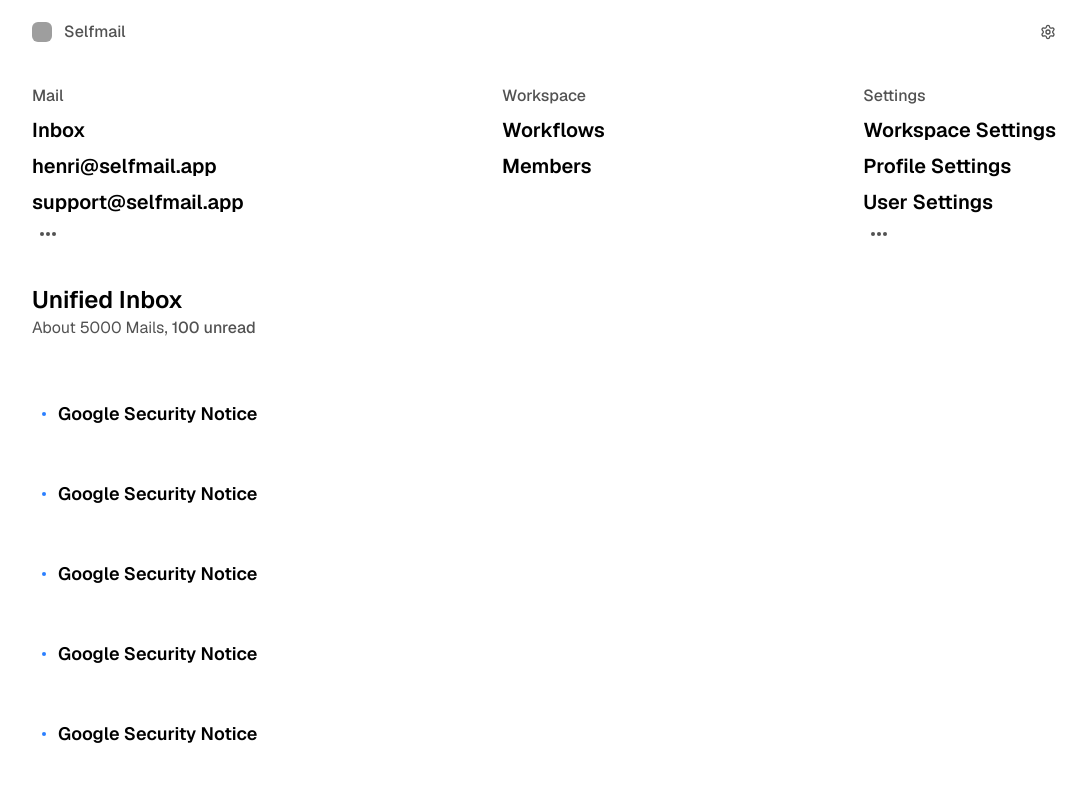
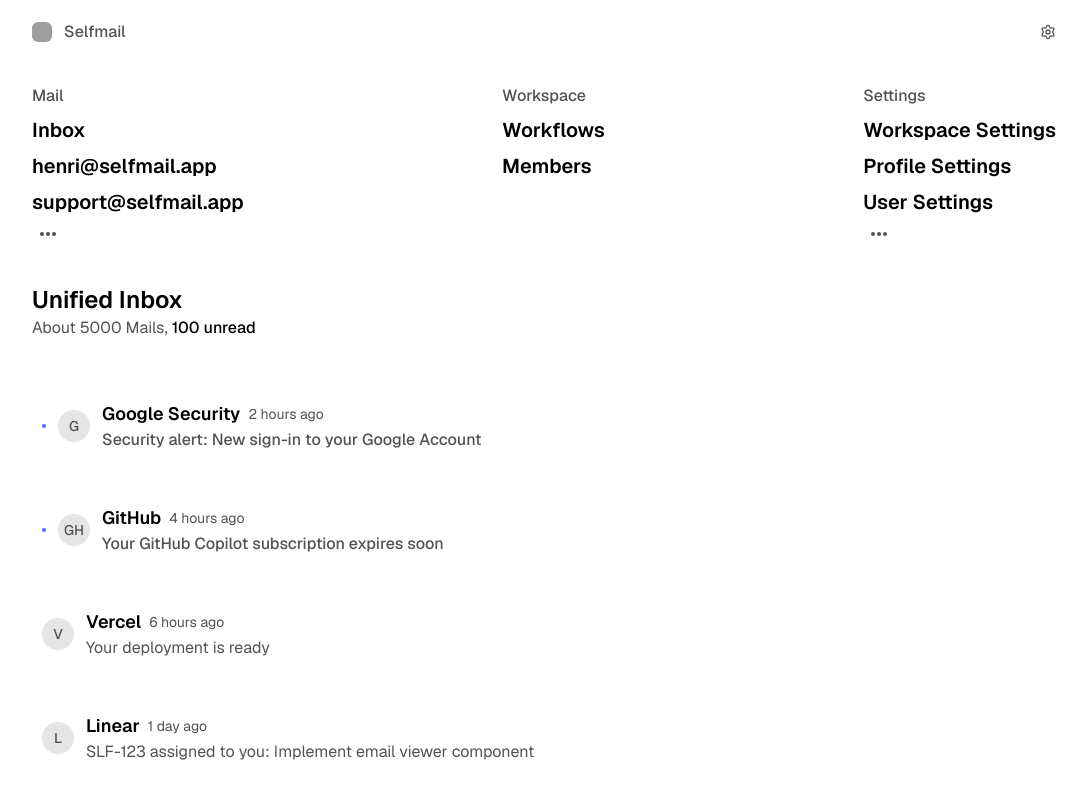
Before and after one commit to selfmail/selfmail, a React (Vite) app in the folder apps/dashboard/: page /second-inbox in a window 1280 px wide. Shown: the top 800 px of the page, without its empty margins (96-1183 px from the left). Built offline with nearby package versions, Linux system fonts and the light colour scheme; grey boxes are pictures that could not be loaded.

Commit message:
feat: add panel for email

```diff
--- a/apps/dashboard/src/components/dashboard/email-viewer.tsx
+++ b/apps/dashboard/src/components/dashboard/email-viewer.tsx
@@ -1,24 +1,84 @@
 import { useViewportSize } from "@mantine/hooks";
+import { BotIcon, ReplyIcon, TrashIcon, XIcon } from "lucide-react";
 import { motion } from "motion/react";
+import type { EmailData } from "@/types/email";
+export default function EmailViewer({
+  open,
+  setOpen,
+  selectedEmail,
+}: {
+  open: boolean;
+  setOpen: React.Dispatch<React.SetStateAction<boolean>>;
+  selectedEmail: EmailData | null;
+}) {
+  const { width } = useViewportSize();
 
-export default function EmailViewer({ open }: { open: boolean }) {
-	const { width } = useViewportSize();
+  if (!selectedEmail) return null;
+
   return (
     <motion.div
       initial={{
         opacity: 0,
-				scale: 0.95,
         x: width,
       }}
       animate={{
         opacity: open ? 1 : 0,
-				scale: open ? 1 : 0.95,
-				x: open ? 0 : width,
+        x: open ? width / 2 - 32 : width,
       }}
+      transition={{
+        type: "keyframes",
+        duration: 0.25,
+        ease: "easeInOut",
+      }}
+      className="fixed inset-4 flex w-[50%] flex-col rounded-xl bg-white border border-neutral-200 shadow-lg overflow-hidden"
+    >
+      <div className="flex flex-row items-center justify-between p-4 border-b border-neutral-100">
+        <div className="flex items-center space-x-3">
+          <div className="flex h-10 w-10 items-center justify-center rounded-full bg-neutral-200 text-sm font-medium">
+            {selectedEmail.avatar}
+          </div>
+          <div>
+            <h2 className="font-semibold text-lg">{selectedEmail.subject}</h2>
+            <p className="text-sm text-neutral-600">
+              From: {selectedEmail.from} • {selectedEmail.date}
+            </p>
+          </div>
+        </div>
+        <div className="flex flex-row items-center space-x-2">
+          <TrashIcon
+            className="h-5 w-5 cursor-pointer rounded-sm p-1 bg-transparent text-red-500 ring-0 ring-neutral-200 transition-all hover:bg-red-50 hover:ring-2"
+            color="#ef4444"
+          />
+          <ReplyIcon className="h-5 w-5 cursor-pointer rounded-sm p-1 bg-transparent ring-0 ring-neutral-200 transition-all hover:bg-neutral-100 hover:ring-2" />
+          <BotIcon className="h-5 w-5 cursor-pointer rounded-sm p-1 bg-transparent ring-0 ring-neutral-200 transition-all hover:bg-neutral-100 hover:ring-2" />
+          <XIcon
+            onClick={() => setOpen(false)}
+            className="h-5 w-5 cursor-pointer rounded-sm p-1 bg-transparent ring-0 ring-neutral-200 transition-all hover:bg-neutral-100 hover:ring-2"
+          />
+        </div>
+      </div>
 
-			className="flex fixed inset-0 w-[50%] flex-col rounded-lg bg-neutral-50 p-4 shadow-md"
-		>
-			<h2>View Email</h2>
+      <div className="flex-1 overflow-y-auto p-6">
+        <div className="prose max-w-none">
+          <div className="whitespace-pre-wrap text-neutral-800 leading-relaxed">
+            {selectedEmail.content}
+          </div>
+        </div>
+      </div>
+
+      <div className="border-t border-neutral-100 p-4 bg-neutral-50">
+        <div className="flex space-x-3">
+          <button className="flex-1 bg-blue-600 text-white px-4 py-2 rounded-lg hover:bg-blue-700 transition-colors font-medium">
+            Reply
+          </button>
+          <button className="px-4 py-2 border border-neutral-300 rounded-lg hover:bg-neutral-100 transition-colors">
+            Forward
+          </button>
+          <button className="px-4 py-2 border border-neutral-300 rounded-lg hover:bg-neutral-100 transition-colors">
+            Archive
+          </button>
+        </div>
+      </div>
     </motion.div>
   );
 }
--- a/apps/dashboard/src/components/dashboard/email.tsx
+++ b/apps/dashboard/src/components/dashboard/email.tsx
@@ -1,10 +1,36 @@
-export default function Email() {
-	return (
-		<div className=" cursor-pointer rounded-lg bg-transparent px-2.5 py-5 ring-0 ring-neutral-100 transition-all hover:bg-neutral-100 hover:ring-2">
-			<div className="flex flex-row items-center space-x-3">
-				<div className="h-1 w-1 rounded-full bg-blue-500" />
-				<h2 className="text-lg">Google Security Notice</h2>
-			</div>
-		</div>
-	);
+import type { EmailData } from "@/types/email";
+
+interface EmailProps {
+  email: EmailData;
+  onClick: () => void;
 }
+export default function Email({ email, onClick }: EmailProps) {
+  return (
+    <div
+      className="cursor-pointer rounded-lg bg-transparent px-2.5 py-5 ring-0 ring-neutral-100 transition-all hover:bg-neutral-100 hover:ring-2"
+      onClick={onClick}
+    >
+      <div className="flex flex-row items-center justify-between">
+        <div className="flex flex-row items-center space-x-3">
+          {email.unread && <div className="h-1 w-1 rounded-full bg-blue-500" />}
+          <div className="flex h-8 w-8 items-center justify-center rounded-full bg-neutral-200 text-sm font-medium">
+            {email.avatar}
+          </div>
+          <div className="flex flex-col">
+            <div className="flex items-center space-x-2">
+              <h2 className={`text-lg ${email.unread ? "font-semibold" : ""}`}>
+                {email.from}
+              </h2>
+              <span className="text-sm text-neutral-500">{email.date}</span>
+            </div>
+            <p
+              className={`text-neutral-600 ${email.unread ? "font-medium" : ""}`}
+            >
+              {email.subject}
+            </p>
+          </div>
+        </div>
+      </div>
+    </div>
+  );
+}
--- a/apps/dashboard/src/routes/second-inbox.tsx
+++ b/apps/dashboard/src/routes/second-inbox.tsx
@@ -1,18 +1,165 @@
 import { useIntersection } from "@mantine/hooks";
 import { createFileRoute } from "@tanstack/react-router";
+import { motion } from "motion/react";
 import { useEffect, useState } from "react";
 import Email from "@/components/dashboard/email";
 import EmailViewer from "@/components/dashboard/email-viewer";
 import DashboardHeader from "@/components/dashboard/header";
 import DashboardNavigation from "@/components/dashboard/navigation";
+import type { EmailData } from "@/types/email";
+
 export const Route = createFileRoute("/second-inbox")({
   component: RouteComponent,
 });
 
-const mails = [];
+const mails: EmailData[] = [
+  {
+    id: "1",
+    from: "Google Security",
+    subject: "Security alert: New sign-in to your Google Account",
+    content: `Hi Henri,
+
+We noticed a new sign-in to your Google Account on a Mac device. If this was you, you don't need to do anything. If not, we'll help you secure your account.
+
+Review Activity:
+Device: Mac
+Location: Amsterdam, Netherlands
+Time: Today at 2:30 PM
+
+You can review your account activity and manage your security settings at any time in your Google Account.
+
+Best regards,
+The Google Accounts team
+
+This email was sent to you because your Google Account security settings indicate you'd like to be notified of important account activity.`,
+    date: "2 hours ago",
+    unread: true,
+    avatar: "G",
+  },
+  {
+    id: "2",
+    from: "GitHub",
+    subject: "Your GitHub Copilot subscription expires soon",
+    content: `Hello Henri,
+
+Your GitHub Copilot Individual subscription will expire in 3 days (July 23, 2025).
+
+To continue using GitHub Copilot:
+• Update your billing information
+• Renew your subscription
+• Or switch to a different plan
+
+Subscription Details:
+• Plan: GitHub Copilot Individual
+• Price: $10/month
+• Renewal Date: July 23, 2025
+
+Don't lose access to AI-powered coding assistance. Renew now to keep coding with confidence.
+
+Thanks,
+The GitHub Team`,
+    date: "4 hours ago",
+    unread: true,
+    avatar: "GH",
+  },
+  {
+    id: "3",
+    from: "Vercel",
+    subject: "Your deployment is ready",
+    content: `Hi Henri,
+
+Great news! Your deployment has been successfully completed.
+
+Project: selfmail-dashboard
+Branch: main
+Commit: feat: add email viewer panel
+Status: ✅ Ready
+
+Your application is now live at:
+https://selfmail-dashboard-git-main-henri.vercel.app
+
+Performance Score: 98/100
+Build Time: 1m 23s
+Function Regions: iad1
+
+View your deployment dashboard for detailed analytics and logs.
+
+Happy coding!
+The Vercel Team`,
+    date: "6 hours ago",
+    unread: false,
+    avatar: "V",
+  },
+  {
+    id: "4",
+    from: "Linear",
+    subject: "SLF-123 assigned to you: Implement email viewer component",
+    content: `Henri Generlich has assigned SLF-123 to you.
+
+Issue Details:
+Title: Implement email viewer component
+Status: In Progress
+Priority: High
+Labels: frontend, react, component
+
+Description:
+Create a comprehensive email viewer component that displays:
+- Email metadata (sender, subject, date)
+- Full email content with proper formatting
+- Action buttons (reply, delete, archive)
+- Responsive design for different screen sizes
+
+Acceptance Criteria:
+✓ Component displays email content
+✓ Handles HTML and plain text emails
+✓ Responsive layout
+✓ Action buttons functional
+
+Due Date: July 22, 2025
+
+View in Linear: https://linear.app/selfmail/issue/SLF-123`,
+    date: "1 day ago",
+    unread: false,
+    avatar: "L",
+  },
+  {
+    id: "5",
+    from: "Stripe",
+    subject: "Payment succeeded for $29.00",
+    content: `Hi Henri,
+
+A payment of $29.00 has been successfully processed.
+
+Payment Details:
+Amount: $29.00 USD
+Payment Method: •••• 4242
+Date: July 20, 2025
+Invoice: inv_1234567890
+
+Description: SelfMail Pro Monthly Subscription
+
+This payment covers your SelfMail Pro subscription for the period of July 20 - August 20, 2025.
+
+Features included in your Pro plan:
+• Unlimited email aliases
+• Advanced filtering rules
+• Priority customer support
+• Custom domain integration
+• Enhanced security features
+
+Questions about this payment? Contact our support team.
+
+Thanks for your business!
+The Stripe Team`,
+    date: "2 days ago",
+    unread: false,
+    avatar: "S",
+  },
+];
 
 function RouteComponent() {
   const [open, setOpen] = useState(true);
+  const [selectedEmail, setSelectedEmail] = useState<EmailData | null>(null);
 
   const { entry, ref } = useIntersection({
     threshold: 0,
@@ -22,8 +169,16 @@ function RouteComponent() {
   useEffect(() => {
     if (entry?.isIntersecting) {
       setOpen(false);
+    } else {
+      setOpen(true);
     }
   }, [entry?.isIntersecting]);
+
+  const handleEmailClick = (email: EmailData) => {
+    setSelectedEmail(email);
+    setOpen(true);
+  };
+
   return (
     <div className="flex flex-col">
       <DashboardHeader />
@@ -32,26 +187,32 @@ function RouteComponent() {
         <h1 className="text-2xl">Unified Inbox</h1>
         <p>
           About 5000 Mails,{" "}
-					<span className="font-medium text-black">100 unread</span>
+          <span className="!text-black font-medium">100 unread</span>
         </p>
       </div>
-			<EmailViewer open={open} />
-			<div className="flex flex-col space-y-3 px-32 py-5">
-				<Email />
-				<Email />
-				<Email />
-				<Email />
-				<Email />
-				<Email />
-				<Email />
-				<Email />
-				<Email />
-				<Email />
-			</div>
+      <EmailViewer
+        setOpen={setOpen}
+        open={open}
+        selectedEmail={selectedEmail}
+      />
+      <motion.div
+        initial={{ width: "100%" }}
+        animate={{
+          width: open ? "50%" : "100%",
+        }}
+        className="flex flex-col space-y-3 px-32 py-5"
+      >
+        {mails.map((email) => (
+          <Email
+            key={email.id}
+            email={email}
+            onClick={() => handleEmailClick(email)}
+          />
+        ))}
+      </motion.div>
     </div>
   );
 }
-
 // if your scroll below to the list,
 // a window will open to the right, the header fades
 // out and you can select emails which are then displayed
--- /dev/null
+++ b/apps/dashboard/src/types/email.ts
@@ -0,0 +1,9 @@
+export interface EmailData {
+  id: string;
+  from: string;
+  subject: string;
+  content: string;
+  date: string;
+  unread: boolean;
+  avatar: string;
+}
```
Also changed, not shown: 1 other file (tests, documents, lock files or other folders). Lines whose indentation alone changed are shown as unchanged.
